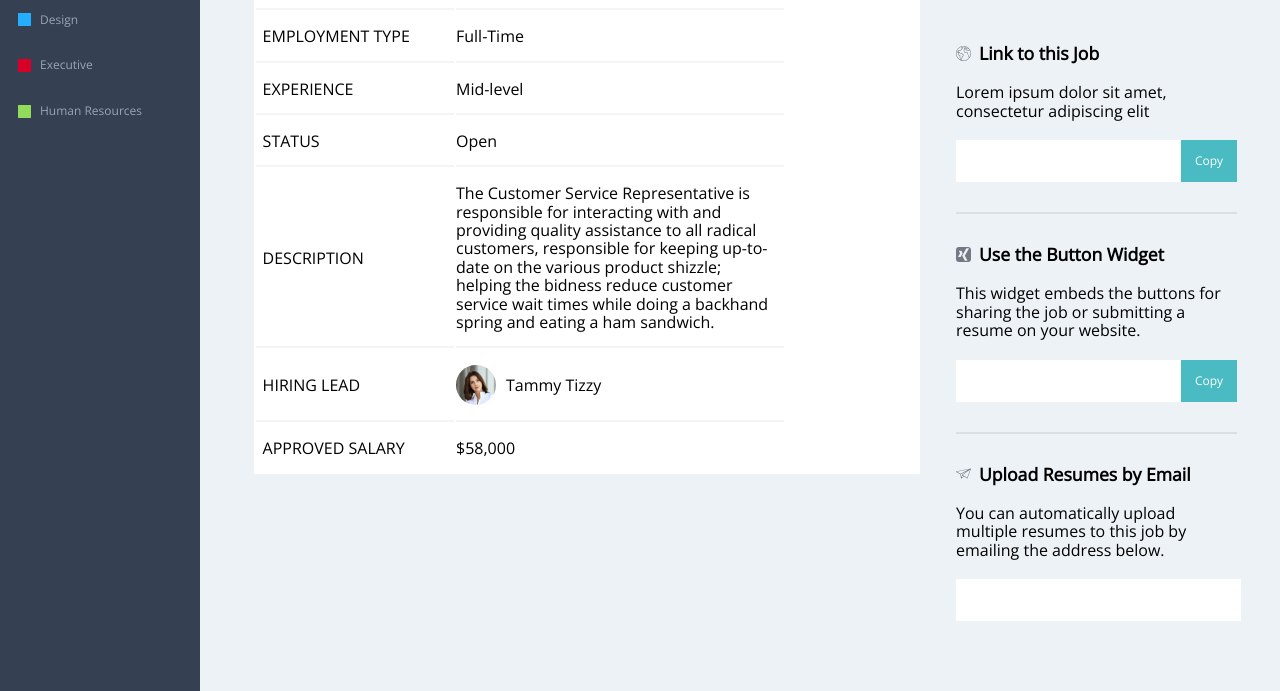
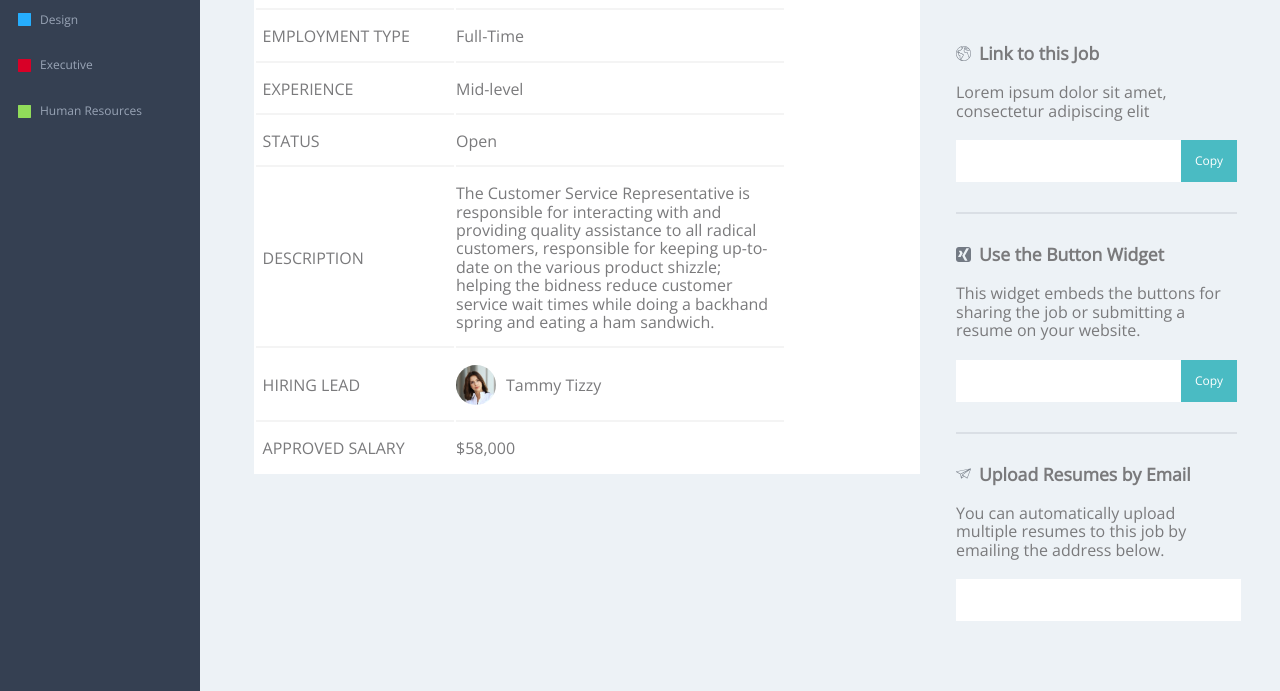
Before and after one commit to cah2858/ch-comp-challenge-3, a plain HTML site: page index.html in a window 1280 px wide. Shown: the part 892-1583 px from the top of the page. Drawn offline with nearby package versions, Linux system fonts and the light colour scheme.

Commit message:
Change table font color and links section font color

```diff
--- a/styles.css
+++ b/styles.css
@@ -601,11 +601,14 @@ h1 {
   font-size: .85rem;
 }
 
+.job-description-table {
+  color: #7a7a7c;
+}
+
 .edit-btn-container {
   display: flex;
   align-items: center;
   background-color: #7d8ba6;
-
 }
 
 .edit-btn {
@@ -615,6 +618,10 @@ h1 {
   font-size: .75rem;
   background-color: inherit;
   padding: 10px 15px 10px 4px;
+}
+
+.edit-btn:hover {
+  cursor: pointer;
 }
 
 .edit-btn-container:hover {
@@ -719,6 +726,7 @@ td {
 .link-title-container {
   display: flex;
   align-items: center;
+  color: #7a7a7c;
 }
 
 .links-icons {
@@ -734,6 +742,8 @@ td {
 .links-words {
   margin: 0;
   padding: 0;
+  color: #7a7a7c;
+
 }
 
 .links-input-and-btn {
```
